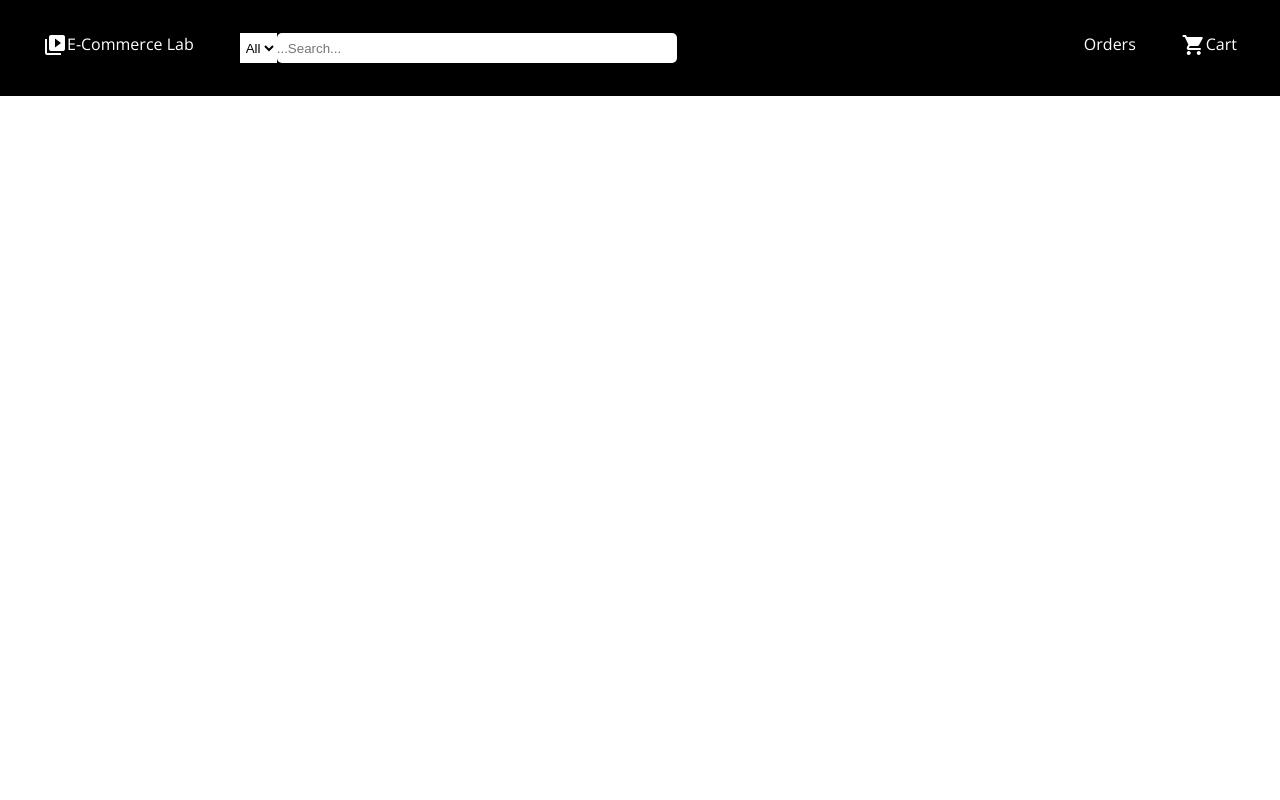
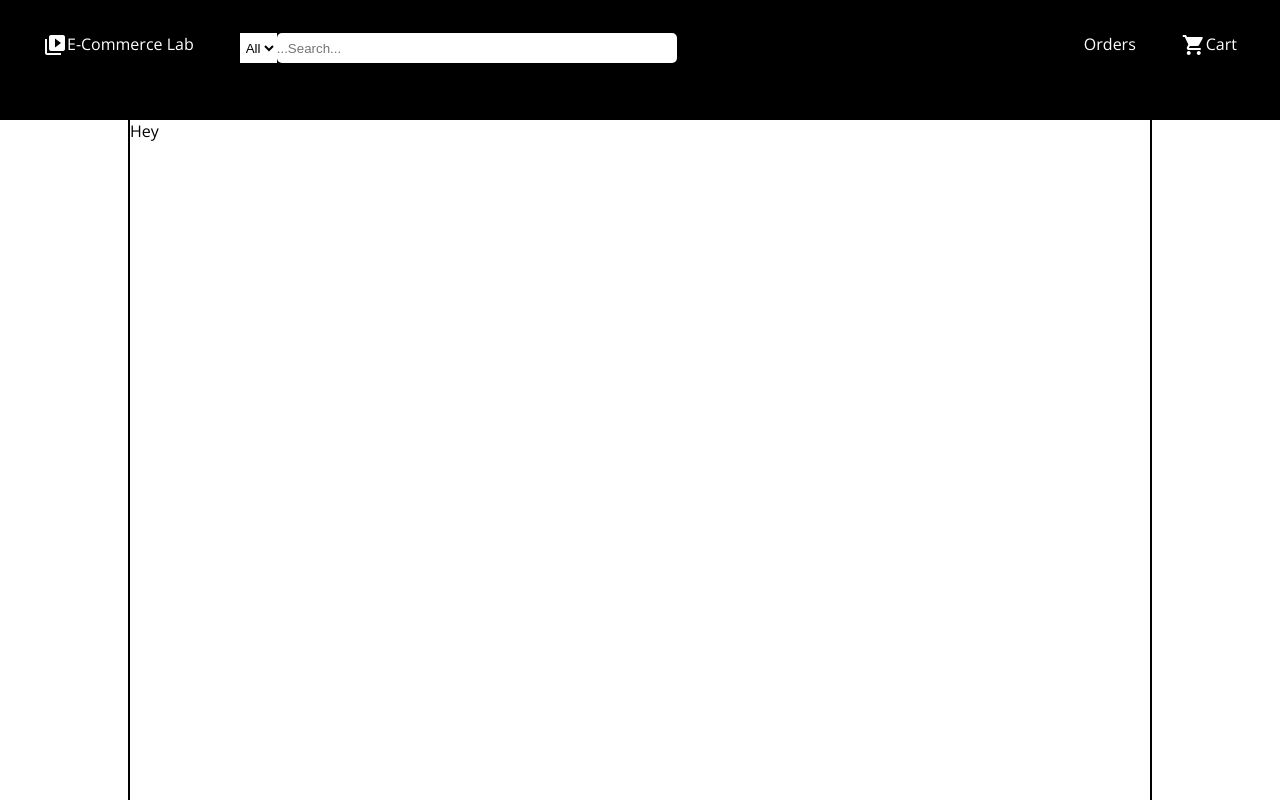
Before and after one commit to reireynoso/block-flix-lab, a React (Create React App) app: page / in a window 1280 px wide. Built offline with nearby package versions, Linux system fonts and the light colour scheme.

Commit message:
main container

```diff
--- a/src/App.css
+++ b/src/App.css
@@ -5,10 +5,20 @@ body{
 }
 
 .header{
+  box-sizing: border-box;
   background-color: black;
   display: flex;
   justify-content: space-between;
   padding: 20px;
+  height: 15vh;
+}
+
+
+.main-component {
+  border-left: 2px solid black;
+  border-right: 2px solid black;
+  margin: 0 10%;
+  height: 85vh;
 }
 
 .left-menu {
--- a/src/App.js
+++ b/src/App.js
@@ -1,12 +1,14 @@
 import React from 'react';
 import './App.css';
 import Header from './components/Header'
+import MainContainer from './components/MainContainer'
 
 class App extends React.Component {
   render(){
     return (
       <div className="App">
         <Header/>
+        <MainContainer/>
       </div>
     );
   }
--- /dev/null
+++ b/src/components/MainContainer.js
@@ -0,0 +1,11 @@
+import React, { Component } from 'react';
+
+export default class componentName extends Component {
+  render() {
+    return (
+      <div className="main-component">
+          Hey
+      </div>
+    );
+  }
+}
```
